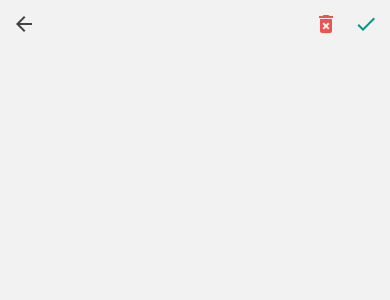
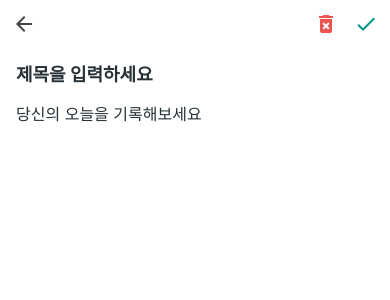
Before and after one commit to cocoburger/DayLog, a React Native app: screen /Write in a window 390 px wide. Shown: the top 300 px of the page. Built offline with nearby package versions, Linux system fonts and the light colour scheme.

Commit message:
6.3.4 keyboardAvoidingView 완료

```diff
--- /dev/null
+++ b/components/WriteEditor.js
@@ -0,0 +1,48 @@
+import React, {useRef} from 'react';
+import {View, StyleSheet, TextInput} from 'react-native';
+
+function WriteEditor({title, body, onChangeTitle, onChangeBody}) {
+  const bodyRef = useRef();
+  return (
+    <View style={styles.block}>
+      <TextInput
+        placeholder="제목을 입력하세요"
+        style={styles.titleInput}
+        returnKeyType="next"
+        onChangeText={onChangeTitle}
+        value={title}
+        onSubmitEditing={() => {
+          bodyRef.current.focus();
+        }}
+      />
+      <TextInput
+        placeholder="당신의 오늘을 기록해보세요"
+        style={styles.bodyInput}
+        multiline
+        textAlignVertical="top"
+        onChangeText={onChangeBody}
+        value={body}
+        ref={bodyRef}
+      />
+    </View>
+  );
+}
+
+const styles = StyleSheet.create({
+  block: {flex: 1, padding: 16},
+  titleInput: {
+    paddingVertical: 0,
+    fontSize: 18,
+    marginBottom: 16,
+    color: '#263238',
+    fontWeight: 'bold',
+  },
+  bodyInput: {
+    flex: 1,
+    fontSize: 16,
+    paddingVertical: 0,
+    color: '#263238',
+  },
+});
+
+export default WriteEditor;
--- a/screens/WriteHeader.js
+++ b/components/WriteHeader.js
@@ -1,7 +1,7 @@
 import {useNavigation} from '@react-navigation/native';
 import React from 'react';
 import {SafeAreaView, StyleSheet, View} from 'react-native';
-import TransparentCircleButton from '../components/TransparentCircleButton';
+import TransparentCircleButton from './TransparentCircleButton';
 
 function WriteHeader() {
   const navigation = useNavigation();
--- a/screens/WriteScreen.js
+++ b/screens/WriteScreen.js
@@ -1,13 +1,23 @@
-import {useNavigation} from '@react-navigation/native';
 import React from 'react';
-import {SafeAreaView, StyleSheet, View} from 'react-native';
-import TransparentCircleButton from '../components/TransparentCircleButton';
-import WriteHeader from './WriteHeader';
+import {
+  KeyboardAvoidingView,
+  Platform,
+  SafeAreaView,
+  StyleSheet,
+  View,
+} from 'react-native';
+import WriteHeader from '../components/WriteHeader';
+import WriteEditor from '../components/WriteEditor';
 
 function WriteScreen() {
   return (
-    <SafeAreaView>
-      <WriteHeader />
+    <SafeAreaView style={styles.block}>
+      <KeyboardAvoidingView
+        style={styles.avoidingView}
+        behavior={Platform.OS === 'ios' ? 'padding' : undefined}>
+        <WriteHeader />
+        <WriteEditor />
+      </KeyboardAvoidingView>
     </SafeAreaView>
   );
 }
@@ -17,5 +27,8 @@ const styles = StyleSheet.create({
     flex: 1,
     backgroundColor: 'white',
   },
+  avoidingView: {
+    flex: 1,
+  },
 });
 export default WriteScreen;
```
